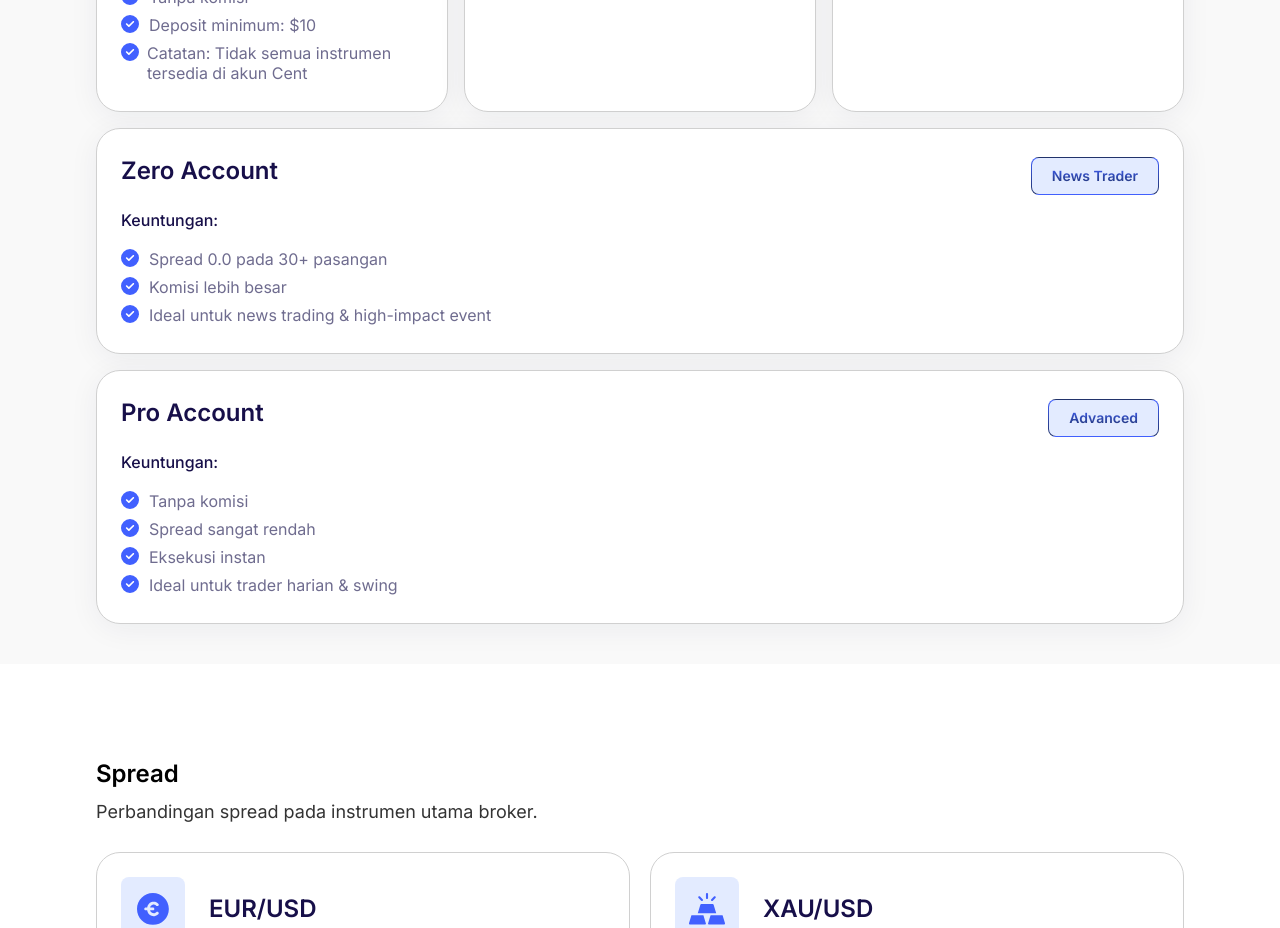
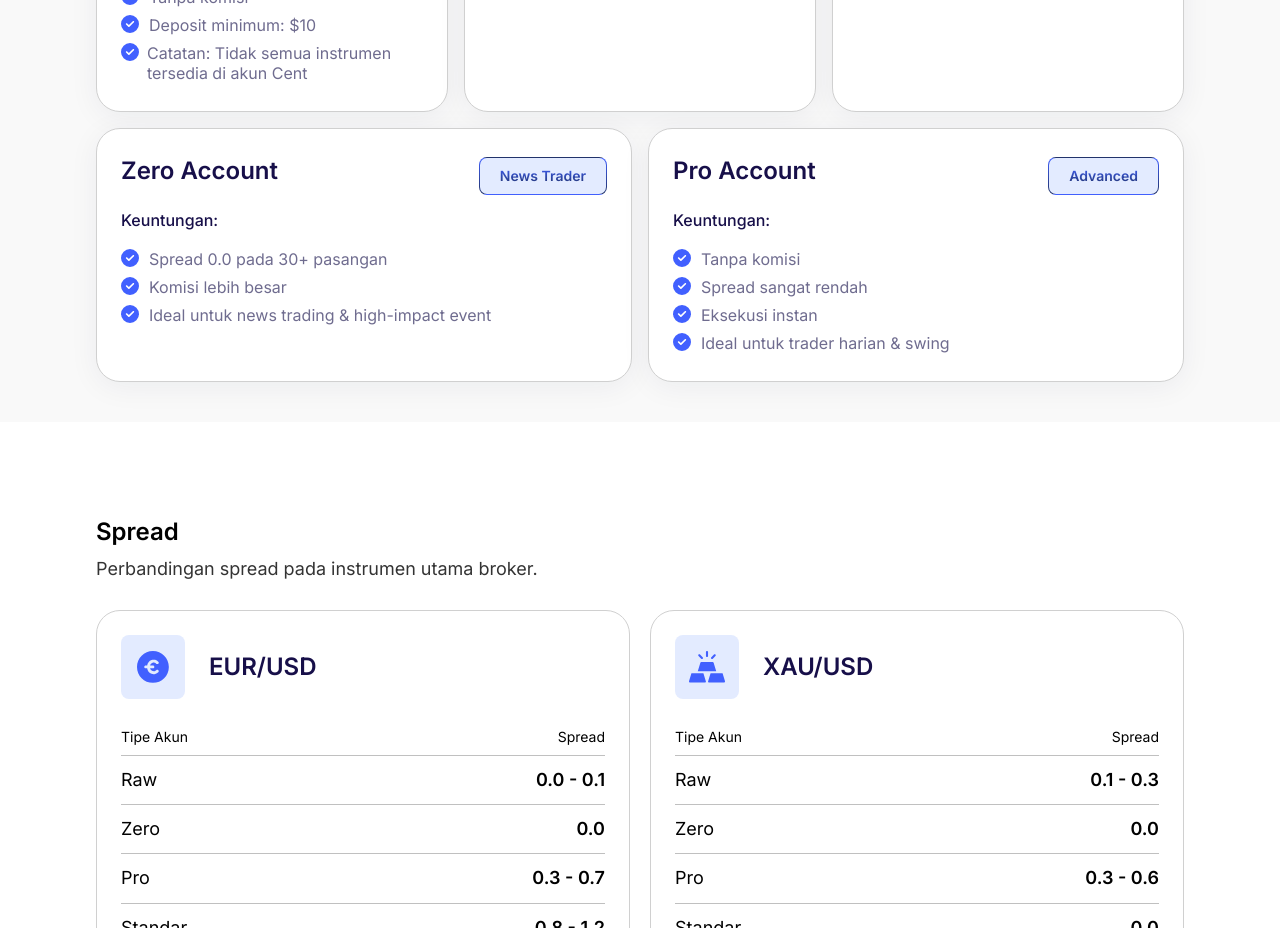
Before and after one commit to Robxxcraft/slicing-fxpayout-clone, a React (Vite) app: page /broker/1 in a window 1280 px wide. Shown: the part 2480-3408 px from the top of the page. Built offline with nearby package versions, Linux system fonts and the light colour scheme; the HTML template or start-up script is replaced by a standard one.

Commit message:
handle cols 2 type acc detail broker

```diff
--- a/src/components/pages/brokerDetail/TypeAccount.tsx
+++ b/src/components/pages/brokerDetail/TypeAccount.tsx
@@ -76,7 +76,7 @@
             }
           })}
         </div>
-        <div className="grid grid-cols-1 gap-4 2xl:gap-6">
+        <div className="grid grid-cols-1 lg:grid-cols-2 gap-4 2xl:gap-6">
           {accountDetail.map((detail, idx) => {
             if (idx > 2) {
               return <CardTypeAccount key={idx} account={detail} />
```
